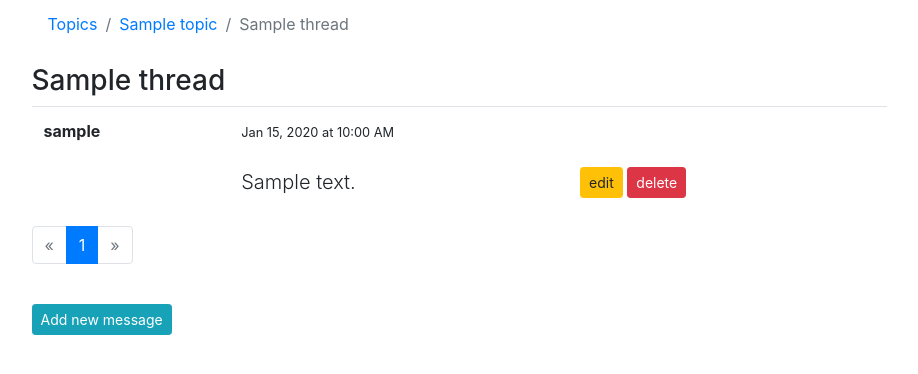
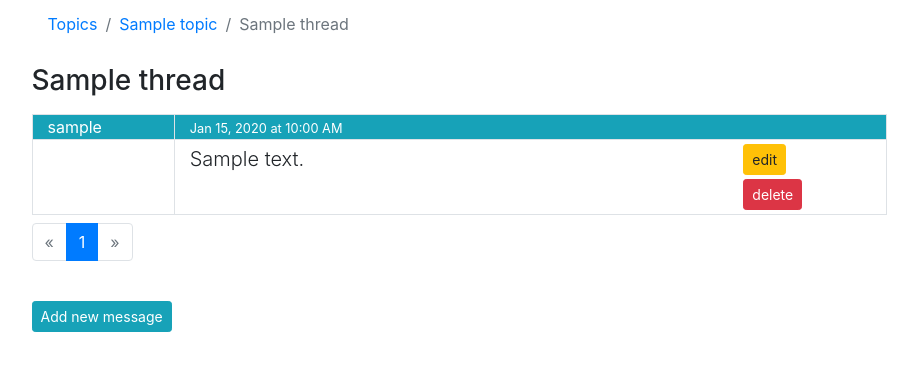
Before and after one commit to qubelka/book-forum, a Flask app: a page that uses application/templates/layout.html in a window 1280 px wide. Shown: the part 62-436 px from the top of the page, without its empty margins (181-1099 px from the left). Run offline with Flask 2, Linux system fonts and the light colour scheme; a user stored in the database is signed in; tables that the repository leaves empty hold one stand-in row (values such as "Sample post"); some libraries are stand-ins or nearby versions.

Commit message:
Change msg view to container

```diff
--- a/application/templates/index.html
+++ b/application/templates/index.html
@@ -30,7 +30,7 @@
                         {{ get_threads(topic_name=topic.name) | length }}
                     </div>
                     <div class='d-none d-lg-block col-2'>
-                        {{ get_messages(topic_name=topic.name) | length}}
+                        {{ get_messages(topic_name=topic.name) | length }}
                     </div>
                     <div class='d-none d-lg-block col-2'>
                         {% set latest = get_latest_msg(topic_name=topic.name) %}
--- a/application/templates/layout.html
+++ b/application/templates/layout.html
@@ -97,10 +97,12 @@
                     </div>
 
                     <div class='row'>
-                        <h3 style='max-width:100%; word-wrap:break-word;'>
-                            {% block content_title %}
-                            {% endblock %}
-                        </h3>
+                        <div style='max-width:100%; word-wrap:break-word;'>
+                            <h3>
+                                {% block content_title %}
+                                {% endblock %}
+                            </h3>
+                        </div>
                     </div>
 
 
--- a/application/templates/topics/show_thread.html
+++ b/application/templates/topics/show_thread.html
@@ -11,31 +11,34 @@
 {% endblock %}
 
 {% block content_title %}
-    <span style='max-width:400px; word-wrap:break-word;'>{{ thread.name }}</span>
+    {{ thread.name }}
 {% endblock %}
 
 {% block content %}
-    <div class='row'>
-        <table class='table'>
-            <tbody>
     {% for msg in messages.items %}
-            <tr>
-                <th scope='row' rowspan='2'>{{ msg.creator.username }}</th>
-                <td scope='col' colspan='3'><small>{{ msg.modified.strftime('%b %-d, %Y at %H:%M %p') }}</small></td>
-            </tr>
-            <tr>
-                <td class='border-top-0 lead' style='max-width:400px; word-wrap:break-word;'>{{ msg.body }}</td>
+        <div class='row py-2'>
+            <div class='col'>
+                <div class='row border border-bottom-0  bg-info'>
+                    <div class='col-2 border-right text-white'>{{ msg.creator.username }}</div>
+                    <div class='col-10 text-white'><small>{{ msg.modified.strftime('%b %-d, %Y at %H:%M %p') }}</small></div>
+                </div>
+                <div class='row border'>
+                    <div class='col-2 border-right'></div>
+                    <div class='col-8 lead text-break py-1'>{{ msg.body }}</div>
                     {% if current_user.id == msg.creator_id %}
-                <td class='border-top-0'>
+                    <div class='col-2'>
+                        <div class='row py-1'>
                             <a href="{{ url_for('topics.edit_msg', topic_slug=topic.slug, thread_slug=thread.slug, msg_slug=msg.slug) }}" class='btn btn-warning btn-sm'>edit</a>
+                        </div>
+                        <div class='row pb-1'>
                             <a href="{{ url_for('topics.delete_msg', topic_slug=topic.slug, thread_slug=thread.slug, msg_slug=msg.slug, page=messages.page) }}" class='btn btn-danger btn-sm'>delete</a>
-                </td>
+                        </div>
+                    </div>
                     {% endif %}
-            </tr>
+                </div>
+            </div>
+        </div>
     {% endfor %}
-            </tbody>
-        </table>
-    </div>
 
     <div class='row'>
         {% if messages.items %}
```
Also changed, not shown: README.md. Lines whose indentation alone changed are shown as unchanged.
